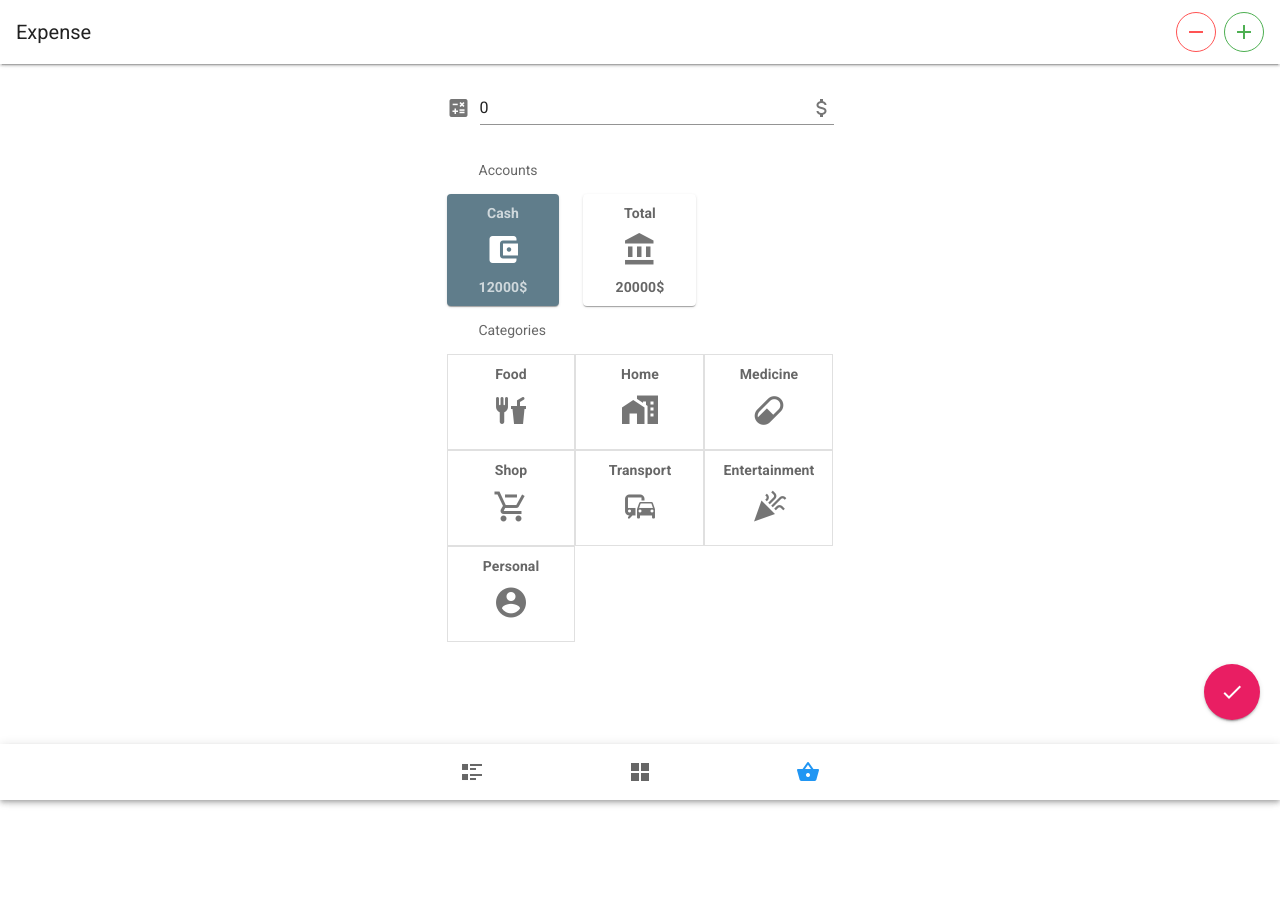
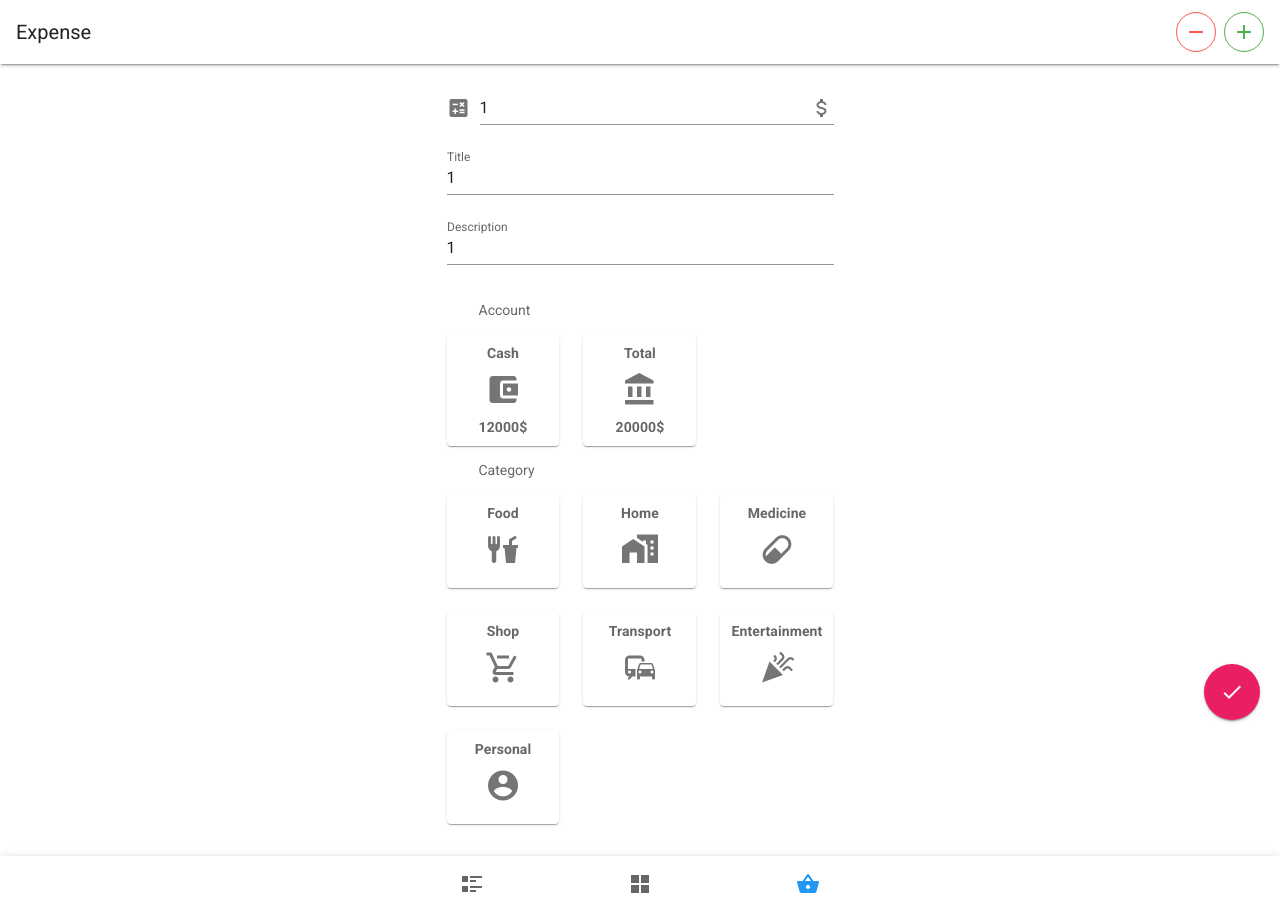
Before and after one commit to davlatsultonov/keep-finance, a Vue app: page /expense in a window 1280 px wide. Before the commit the page ends 800 px from the top, so only its background shows below. Built offline with nearby package versions, Linux system fonts and the light colour scheme.

Commit message:
Changes in "Expense" page
- added additional fields to add title and description
- added form validation to fields
- made wrapper components for selectable item groups

```diff
--- a/src/components/Calculator/Calculator.vue
+++ b/src/components/Calculator/Calculator.vue
@@ -21,8 +21,10 @@ export default {
     event: 'change'
   },
   props: {
-    price: String,
-    default: () => ''
+    price: {
+      type: String,
+      default: () => ''
+    }
   },
   name: 'Calculator',
   data: function () {
--- /dev/null
+++ b/src/components/SelectableGroup/SelectableGroup.vue
@@ -0,0 +1,63 @@
+<template>
+  <div>
+    <v-subheader class="ml-4" inset>
+      {{ title }}
+    </v-subheader>
+    <v-item-group
+      v-model="selectedItemValue"
+    >
+      <v-row :no-gutters="noGutters">
+        <v-col v-for="item in groupItems" :key="item.id" cols="4" sm="4">
+          <v-item v-slot="{ active, toggle }">
+            <slot :data="{
+              active, toggle, groupItem: item
+            }"></slot>
+          </v-item>
+        </v-col>
+      </v-row>
+    </v-item-group>
+  </div>
+</template>
+
+<script>
+export default {
+  model: {
+    props: 'selected',
+    event: 'change'
+  },
+  name: 'SelectableGroup',
+  props: {
+    title: {
+      type: String,
+      required: true
+    },
+    groupItems: {
+      type: Array,
+      required: true
+    },
+    selected: {
+      type: Number,
+      default: () => undefined
+    },
+    noGutters: {
+      type: Boolean,
+      default: () => false
+    }
+  },
+  data: () => ({
+    selectedItemValue: undefined
+  }),
+  watch: {
+    selectedItemValue (v) {
+      this.$emit('change', v)
+    },
+    selected (v) {
+      this.selectedItemValue = v
+    }
+  }
+}
+</script>
+
+<style scoped>
+
+</style>
--- /dev/null
+++ b/src/components/SelectableGroup/SelectableGroupItem.vue
@@ -0,0 +1,45 @@
+<template>
+  <v-card
+    :color="active ? 'blue-grey' : ''"
+    :dark="active"
+    :tile="flat"
+    :outlined="flat"
+    :elevation="flat ? 0 : 1"
+    class="d-flex flex-column align-center justify-center"
+    @click="toggle">
+    <v-card-subtitle
+      class="py-2 font-weight-bold"
+      v-if="item.name"
+    >{{ item.name }}
+    </v-card-subtitle>
+    <v-icon
+      v-if="item.icon"
+      large
+      :class="{ 'mb-5': !item.amount }"
+    >{{ 'mdi-' + item.icon }}
+    </v-icon>
+    <v-card-subtitle v-if="item.amount" class="py-2 font-weight-bold">{{ item.amount + '$' }}</v-card-subtitle>
+  </v-card>
+</template>
+
+<script>
+export default {
+  name: 'Accounts',
+  props: {
+    active: Boolean,
+    toggle: Function,
+    flat: {
+      type: Boolean,
+      default: () => false
+    },
+    item: {
+      type: Object,
+      required: true
+    }
+  }
+}
+</script>
+
+<style scoped>
+
+</style>
--- a/src/views/Dashboard.vue
+++ b/src/views/Dashboard.vue
@@ -11,7 +11,7 @@
       <v-list-item v-for="(budget, subIndex) of budgets" :key="subIndex">
         <v-list-item-icon>
           <v-icon large>
-            {{ 'mdi-' + budget.icon }}
+            {{ 'mdi-' + categories[budget.category] }}
           </v-icon>
         </v-list-item-icon>
         <v-list-item-content>
@@ -38,6 +38,7 @@
 
 <script>
 import { TODAY, YESTERDAY } from '../js/constants/days'
+import { CATEGORIES_ICON } from '../js/constants/categories'
 
 export default {
   name: 'Dashboard',
@@ -45,6 +46,7 @@ export default {
     return {
       today: TODAY,
       yesterday: YESTERDAY,
+      categories: CATEGORIES_ICON,
       budgetItems: [
         {
           id: 1,
@@ -52,7 +54,6 @@ export default {
           isExpense: true,
           isIncome: false,
           amount: 200,
-          icon: 'food-fork-drink',
           title: 'Ali bobo',
           description: 'Some description',
           date: TODAY,
@@ -64,7 +65,6 @@ export default {
           isExpense: false,
           isIncome: true,
           amount: 200,
-          icon: 'food-fork-drink',
           title: 'Ali bobo',
           description: 'Some description',
           date: TODAY,
@@ -76,7 +76,6 @@ export default {
           isExpense: true,
           isIncome: false,
           amount: 200,
-          icon: 'food-fork-drink',
           title: 'Ali bobo',
           description: 'Some description',
           date: YESTERDAY,
--- a/src/views/Expense.vue
+++ b/src/views/Expense.vue
@@ -1,62 +1,77 @@
 <template>
   <div class="mb-5">
+    <v-form v-model="valid" ref="form" lazy-validation>
       <v-text-field
         prepend-icon="mdi-calculator-variant"
         append-icon="mdi-currency-usd"
         @click:prepend="showCalc = !showCalc"
         v-model="amount"
+        :rules="[fieldRules.required, fieldRules.price]"
+        required
       >
       </v-text-field>
-    <v-subheader class="ml-4" inset>
-      Accounts
-    </v-subheader>
-    <v-item-group
+
+      <v-text-field
+        v-model="title"
+        label="Title"
+        :rules="[fieldRules.required, fieldRules.text]"
+        required
+      >
+      </v-text-field>
+
+      <v-text-field
+        v-model="description"
+        label="Description"
+      >
+      </v-text-field>
+    </v-form>
+
+    <app-selectable-group
       v-model="accountId"
+      :selected="accountId"
+      title="Account"
+      :group-items="accountArr">
+      <template v-slot:default="{ data }">
+        <app-selectable-group-item
+          :item="data.groupItem"
+          :active="data.active"
+          :toggle="data.toggle"
+        />
+      </template>
+    </app-selectable-group>
+
+    <app-selectable-group
+      v-model="categoryId"
+      :selected="categoryId"
+      title="Category"
+      :group-items="categoryArr">
+      <template v-slot:default="{ data }">
+        <app-selectable-group-item
+          :item="data.groupItem"
+          :active="data.active"
+          :toggle="data.toggle"
+        />
+      </template>
+    </app-selectable-group>
+
+    <v-snackbar
+      v-model="error"
+      :timeout="5000"
+      color="red"
     >
-      <v-row>
-        <v-col v-for="account in accounts" :key="account.id" cols="4" sm="4">
-          <v-item v-slot="{ active, toggle }">
-            <v-card
-              elevation="1"
-              :color="active ? 'blue-grey' : ''"
-              :dark="active"
-              class="d-flex flex-column align-center justify-center"
-              @click="toggle">
-              <v-card-subtitle class="py-2 font-weight-bold">{{ account.name }}</v-card-subtitle>
-              <v-icon large>{{ 'mdi-' + account.icon }}</v-icon>
-              <v-card-subtitle class="py-2 font-weight-bold">{{ account.amount + '$' }}</v-card-subtitle>
-            </v-card>
-          </v-item>
-        </v-col>
-      </v-row>
-    </v-item-group>
+      Pick from groups
 
-    <v-subheader class="ml-4" inset>
-      Categories
-    </v-subheader>
-
-    <v-item-group
-      v-model="categoryId"
+      <template v-slot:action="{ attrs }">
+        <v-btn
+          color="white"
+          text
+          v-bind="attrs"
+          @click="error = false"
         >
-      <v-row no-gutters>
-        <v-col v-for="category in categories" :key="category.id" cols="4" sm="4">
-          <v-item v-slot="{ active, toggle }">
-            <v-card
-              outlined
-              tile
-              :color="active ? 'blue-grey' : ''"
-              :dark="active"
-              class="d-flex flex-column align-center justify-center"
-              @click="toggle">
-              <v-card-subtitle class="py-2">
-                <span class="d-block font-weight-bold text-truncate" style="max-width: 100px;">{{ category.name }}</span>
-              </v-card-subtitle>
-              <v-icon class="mb-5" large>{{ 'mdi-' + category.icon }}</v-icon>
-            </v-card>
-          </v-item>
-        </v-col>
-      </v-row>
-    </v-item-group>
+          Close
+        </v-btn>
+      </template>
+    </v-snackbar>
 
     <v-btn
       color="pink"
@@ -65,6 +80,7 @@
       fab
       id="finish-btn"
       elevation="2"
+      @click="createExpense"
     >
       <v-icon>mdi-check</v-icon>
     </v-btn>
@@ -79,16 +95,35 @@
 
 <script>
 import Calculator from '../components/Calculator/Calculator'
+import SelectableGroup from '../components/SelectableGroup/SelectableGroup'
+import SelectableGroupItem from '../components/SelectableGroup/SelectableGroupItem'
 
 export default {
   name: 'Expense',
+  components: {
+    'app-calculator': Calculator,
+    'app-selectable-group': SelectableGroup,
+    'app-selectable-group-item': SelectableGroupItem
+  },
   data () {
     return {
+      error: false,
+      valid: false,
+      fieldRules: {
+        required: v => !!v || 'Field is required',
+        price: v => {
+          const n = Number(v)
+          if (isNaN(n)) return 'Enter a number'
+          return n > 0 || 'Value should be greater than 0'
+        },
+        text: v => !!v || 'Enter a title'
+      },
       showCalc: false,
-      amount: '0',
-      accountId: 0,
-      categoryId: null,
-      accounts: [
+      amount: '1',
+      title: '1',
+      description: '1',
+      accountId: undefined,
+      accountArr: [
         {
           id: 1,
           name: 'Cash',
@@ -102,7 +137,8 @@ export default {
           icon: 'bank'
         }
       ],
-      categories: [
+      categoryId: undefined,
+      categoryArr: [
         {
           id: 1,
           name: 'Food',
@@ -141,10 +177,31 @@ export default {
       ]
     }
   },
-  components: {
-    'app-calculator': Calculator
+  methods: {
+    createExpense () {
+      if (!this.$refs.form.validate()) return
+      if (!this.accountId || !this.categoryId) {
+        this.error = true
+        return
+      }
+      const expense = {
+        title: this.title,
+        description: this.description,
+        category: this.categoryArr[this.categoryId].name,
+        account: this.accountArr[this.accountId].name,
+        isExpense: true,
+        isIncome: false,
+        amount: parseInt(this.amount)
+      }
+
+      this.reset()
+      console.log(expense)
     },
-  methods: {}
+    reset () {
+      this.$refs.form.reset()
+      this.accountId = this.categoryId = undefined
+    }
+  }
 }
 </script>
 
```
Lines whose indentation alone changed are shown as unchanged.
